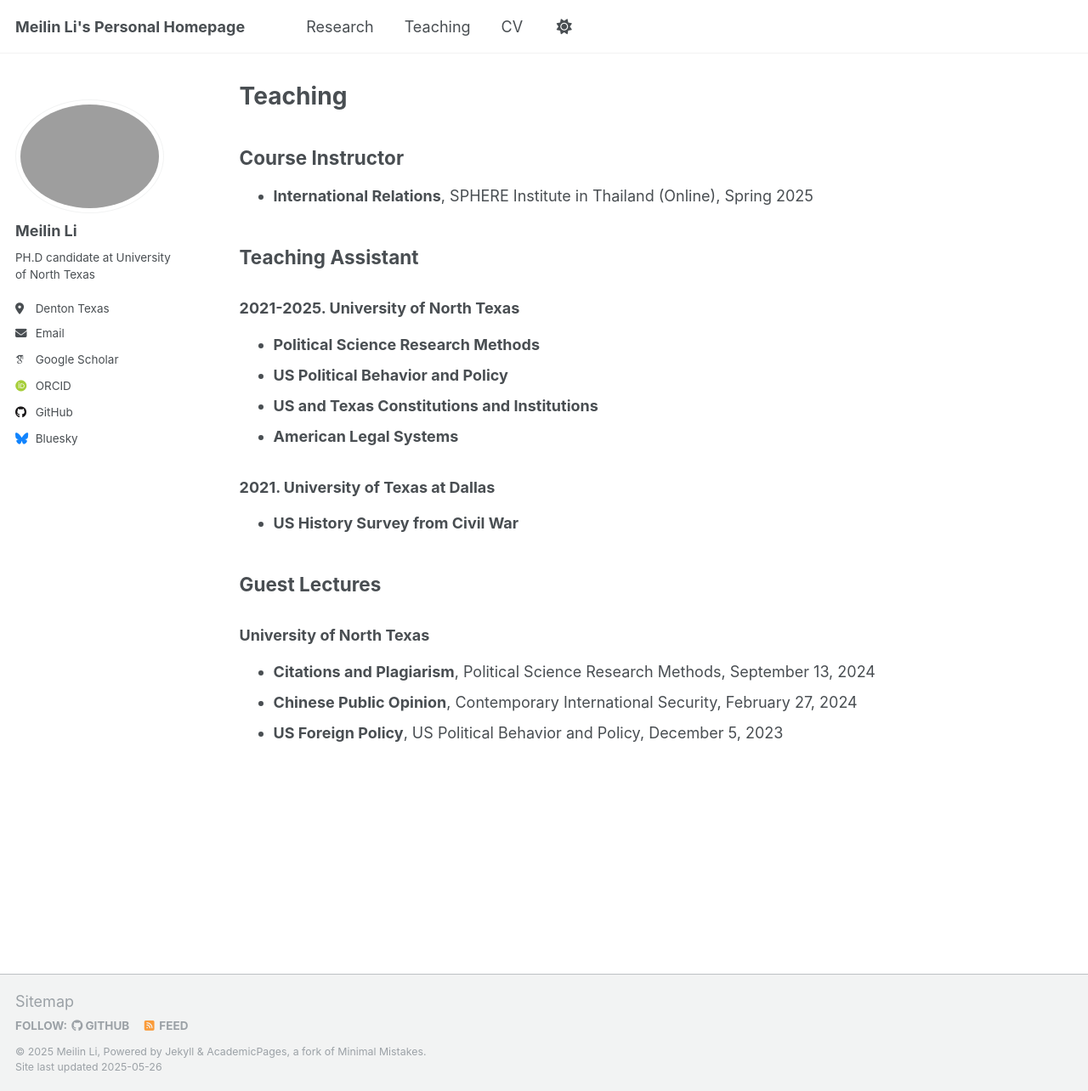
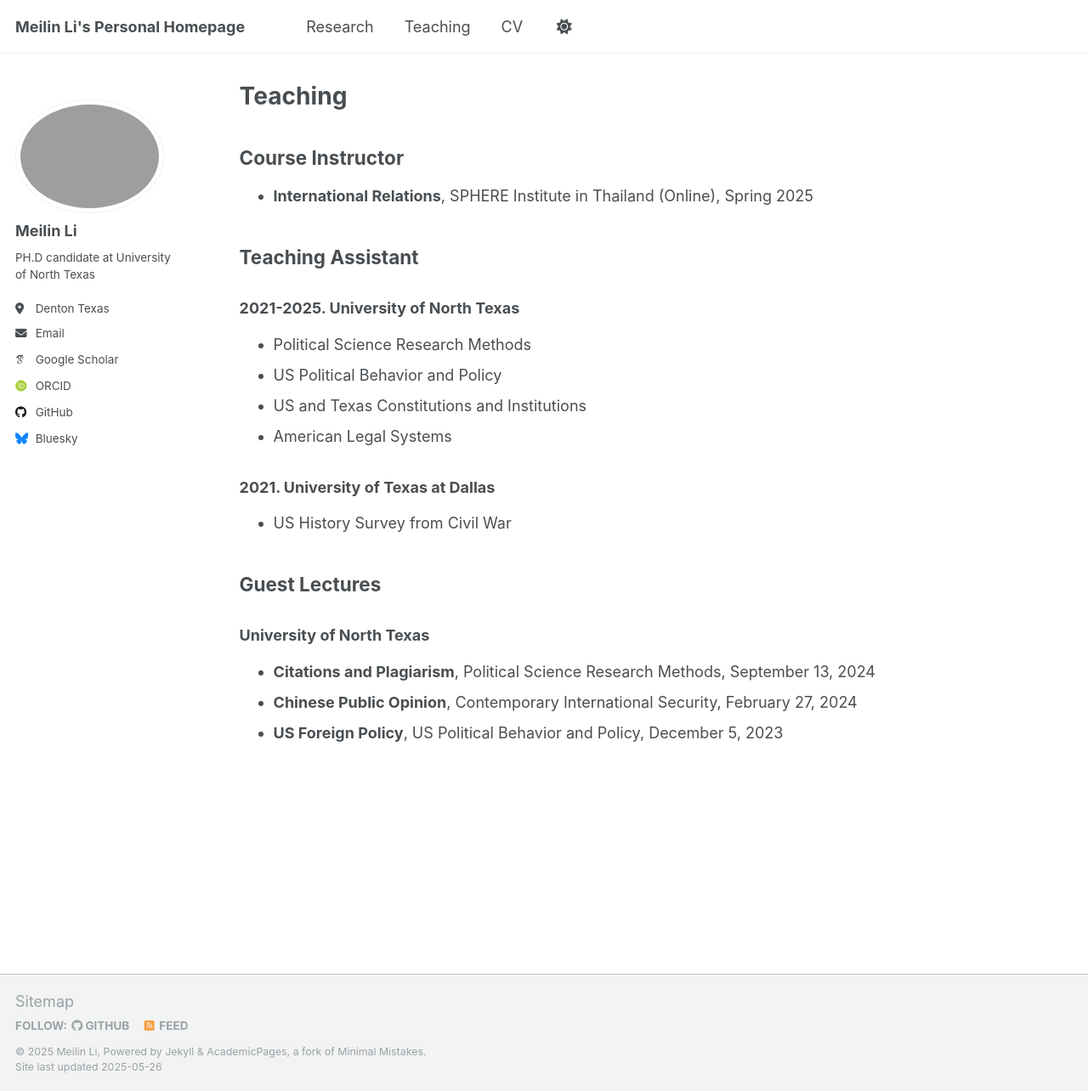
Before and after one commit to meilinlinet/meilinlinet.github.io, a Jekyll site: the page built from _teaching/2014-spring-teaching-1.md, in a window 1280 px wide and 1284 px high. Shown: the whole window at 85% size. Built offline with Jekyll 4.4.1, drawn with Linux system fonts in a browser that asks for light colours; some web fonts are replaced.

```diff
--- a/_teaching/2014-spring-teaching-1.md
+++ b/_teaching/2014-spring-teaching-1.md
@@ -12,13 +12,13 @@ author_profile: true
 ## Teaching Assistant
 
 ### 2021-2025. University of North Texas
-- **Political Science Research Methods**
-- **US Political Behavior and Policy**
-- **US and Texas Constitutions and Institutions**
-- **American Legal Systems**
+- Political Science Research Methods
+- US Political Behavior and Policy
+- US and Texas Constitutions and Institutions
+- American Legal Systems
 
 ### 2021. University of Texas at Dallas
-- **US History Survey from Civil War**
+- US History Survey from Civil War
 
 ## Guest Lectures
 
```
